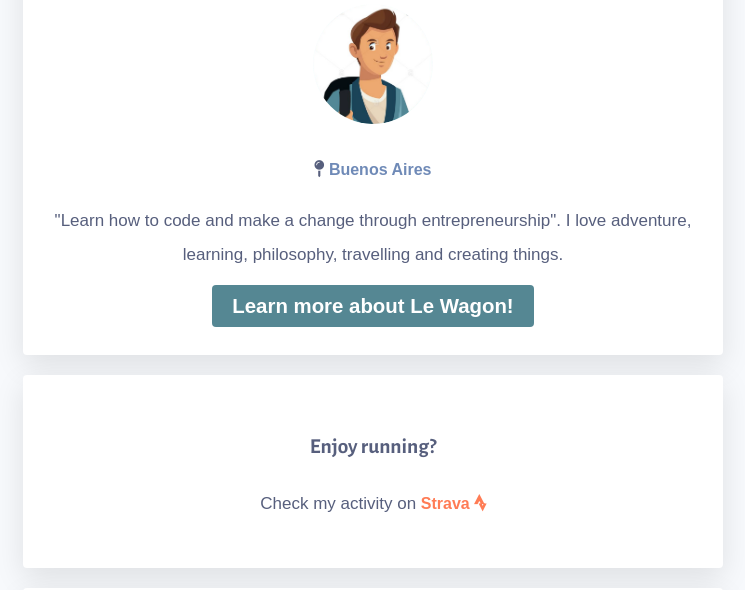
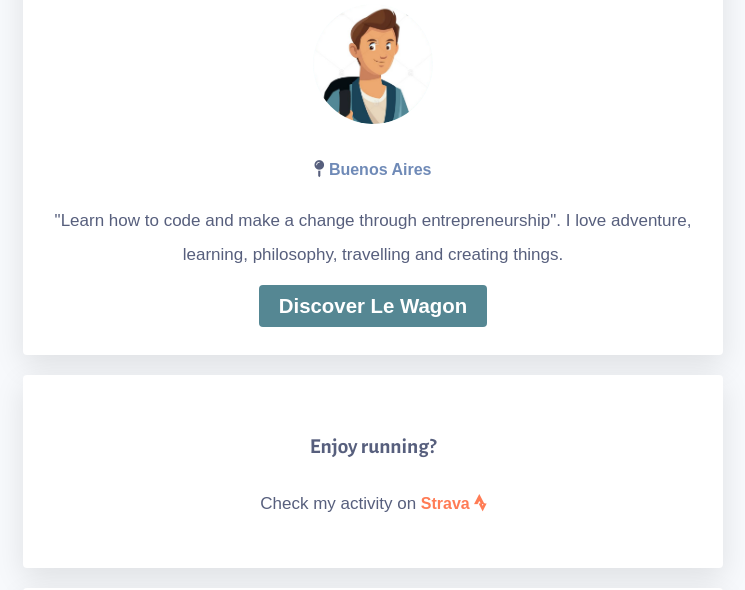
Before and after one commit to thomasvanholder/profile, a plain HTML site: page index.html in a window 1280 px wide. Shown: the part 132-722 px from the top of the page, without its empty margins (267-1012 px from the left). Drawn offline with nearby package versions, Linux system fonts and the light colour scheme; a web font is replaced by a local one.

```diff
--- a/index.html
+++ b/index.html
@@ -33,7 +33,7 @@
       </p>
 
       "Learn how to code and make a change through entrepreneurship". I love adventure, learning, philosophy, travelling and creating things.</p>
-      <a href="https://www.lewagon.com/buenos-aires" class="btn-purple">Learn more about Le Wagon!</a>
+      <a href="https://www.lewagon.com/buenos-aires" target="_blank" class="btn-purple">Discover Le Wagon</a>
     </div>
 
     <div class="card">
```
